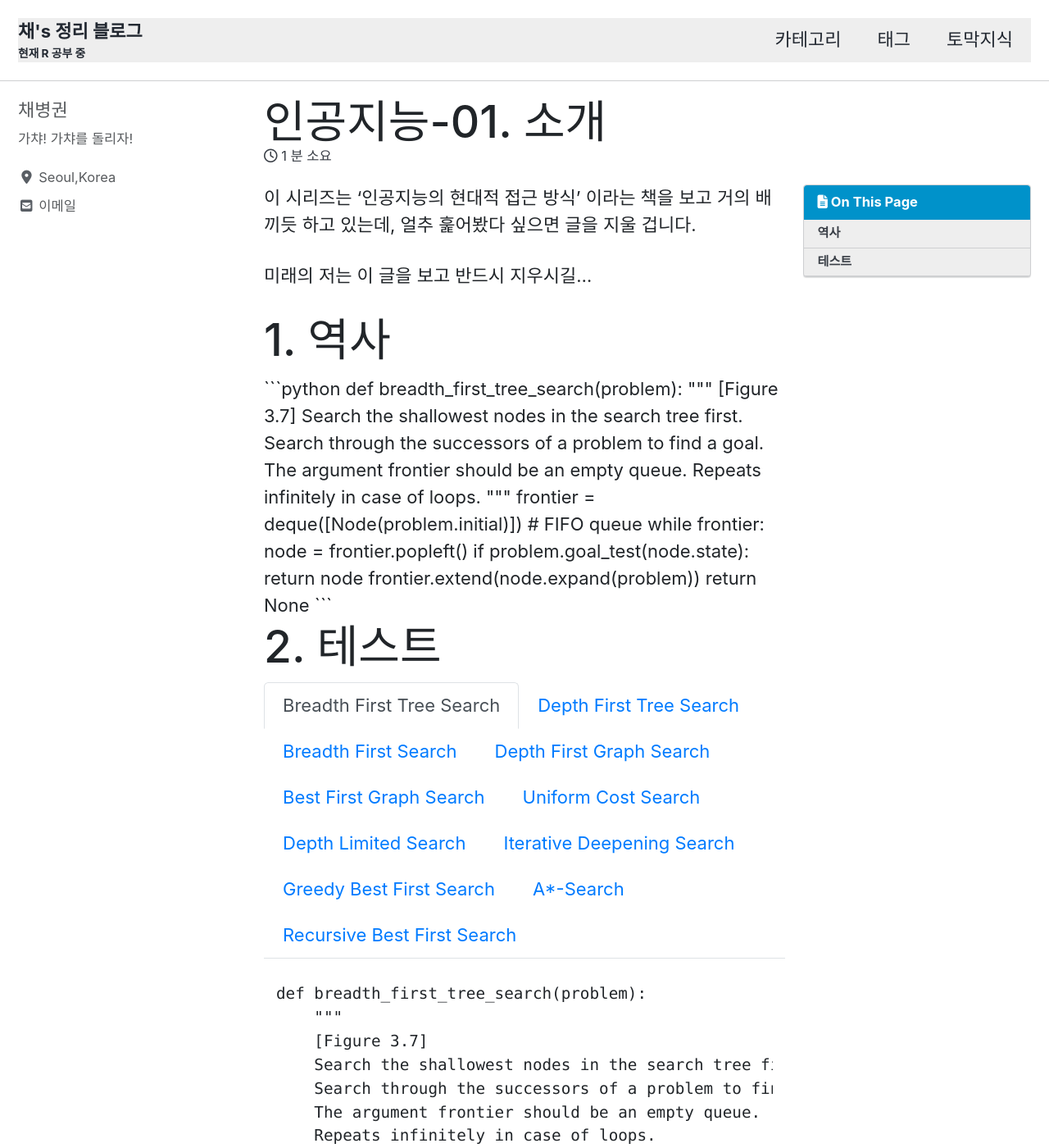
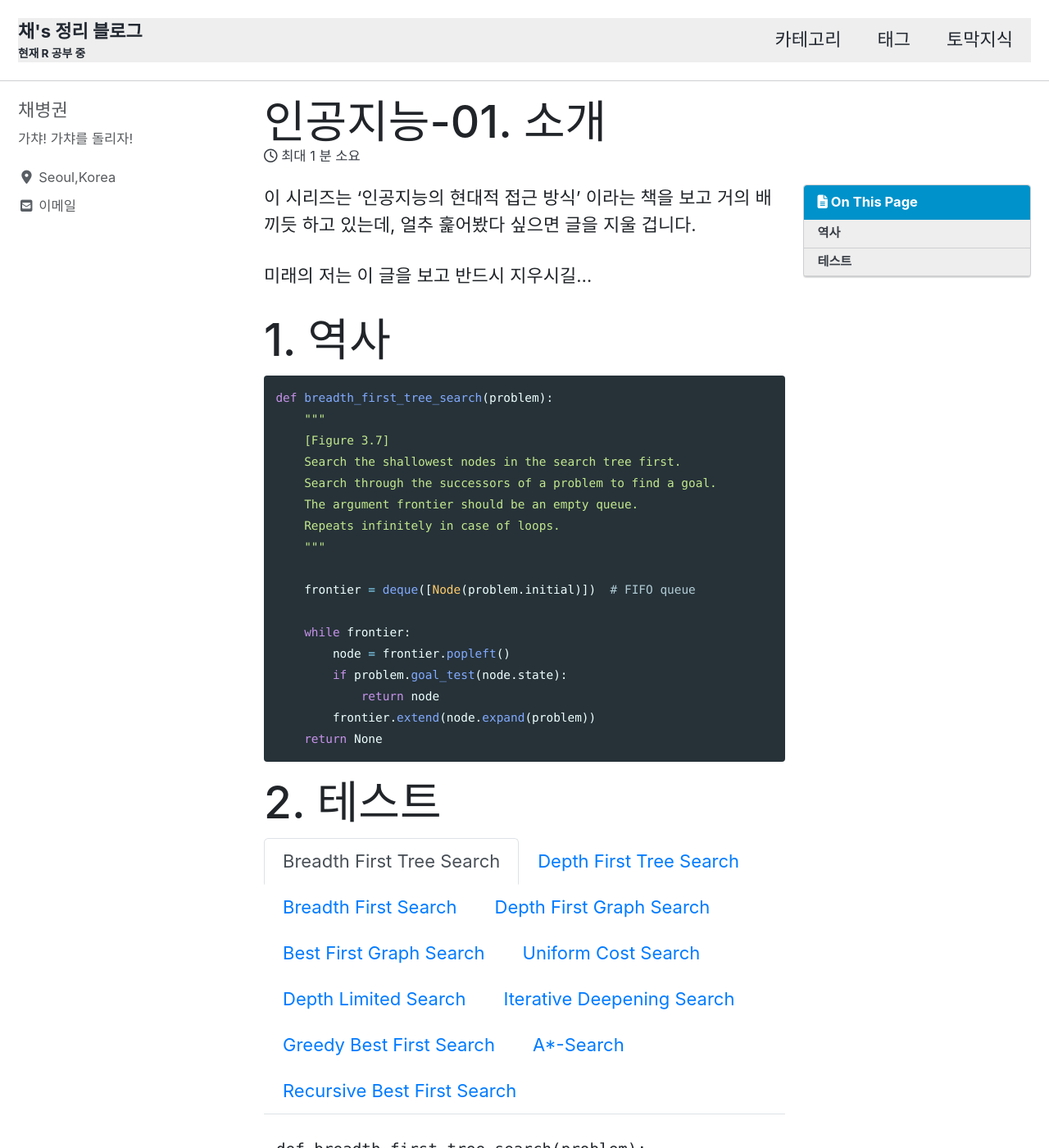
Before and after one commit to ByeongGwonChae/mynotebook, a Jekyll site: the page built from _posts/2020-10-21-인공지능-01_소개.md, in a window 1280 px wide and 1400 px high. Shown: the whole window at 82% size. Built offline with Jekyll 4.4.1, drawn with Linux system fonts in a browser that asks for light colours; cached includes are drawn as plain includes; nearby versions of some CDN libraries; part of the change alters nothing that is shown.

Commit message:
Update 2020-10-21-인공지능-01_소개.md

````diff
--- a/_posts/2020-10-21-인공지능-01_소개.md
+++ b/_posts/2020-10-21-인공지능-01_소개.md
@@ -20,8 +20,6 @@ toc_sticky: true
 
 # 역사
 
-<div>
-
 ```python
 def breadth_first_tree_search(problem):
     """
@@ -41,8 +39,6 @@ def breadth_first_tree_search(problem):
         frontier.extend(node.expand(problem))
     return None
 ```
-
-</div>
 
 
 
@@ -112,25 +108,6 @@ def breadth_first_tree_search(problem):
 4123123
 		</div>
 		<div class="tab-pane container fade" id="algorithm3">
-
-    def breadth_first_tree_search(problem):
-    """
-    [Figure 3.7]
-    Search the shallowest nodes in the search tree first.
-    Search through the successors of a problem to find a goal.
-    The argument frontier should be an empty queue.
-    Repeats infinitely in case of loops.
-    """
-
-    frontier = deque([Node(problem.initial)])  # FIFO queue
-
-    while frontier:
-        node = frontier.popleft()
-        if problem.goal_test(node.state):
-            return node
-        frontier.extend(node.expand(problem))
-    return None
-
 		</div>
 		<div class="tab-pane container fade" id="algorithm4">
 		</div>
````
